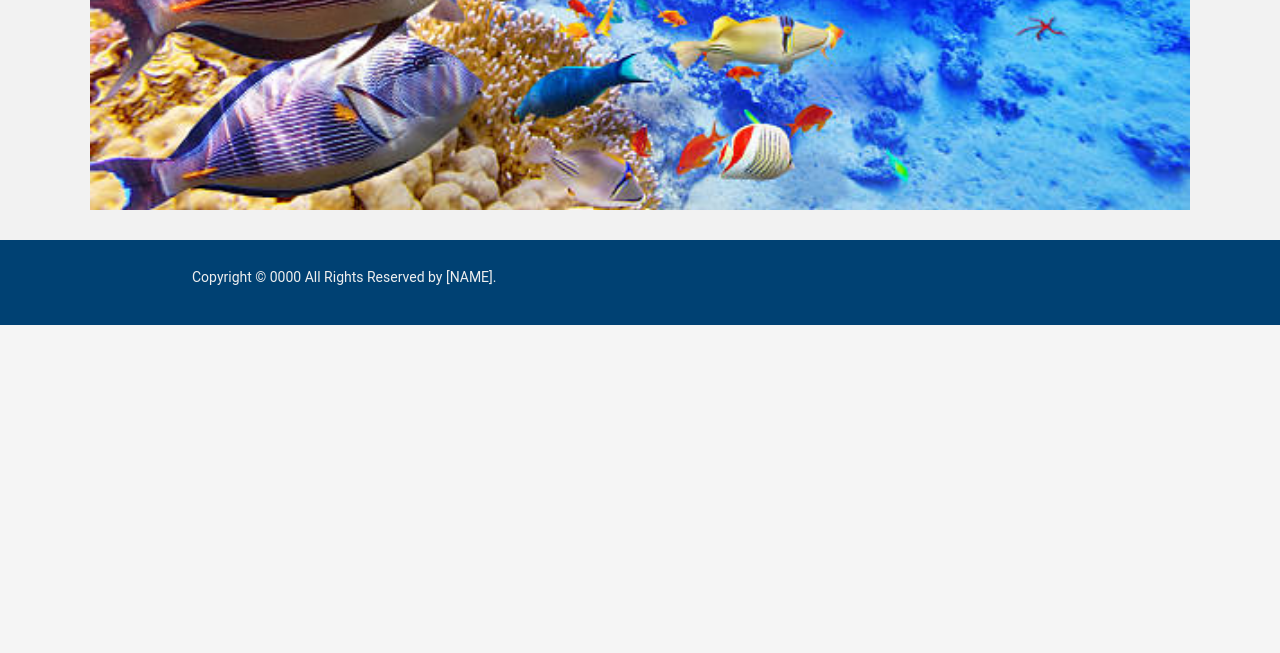
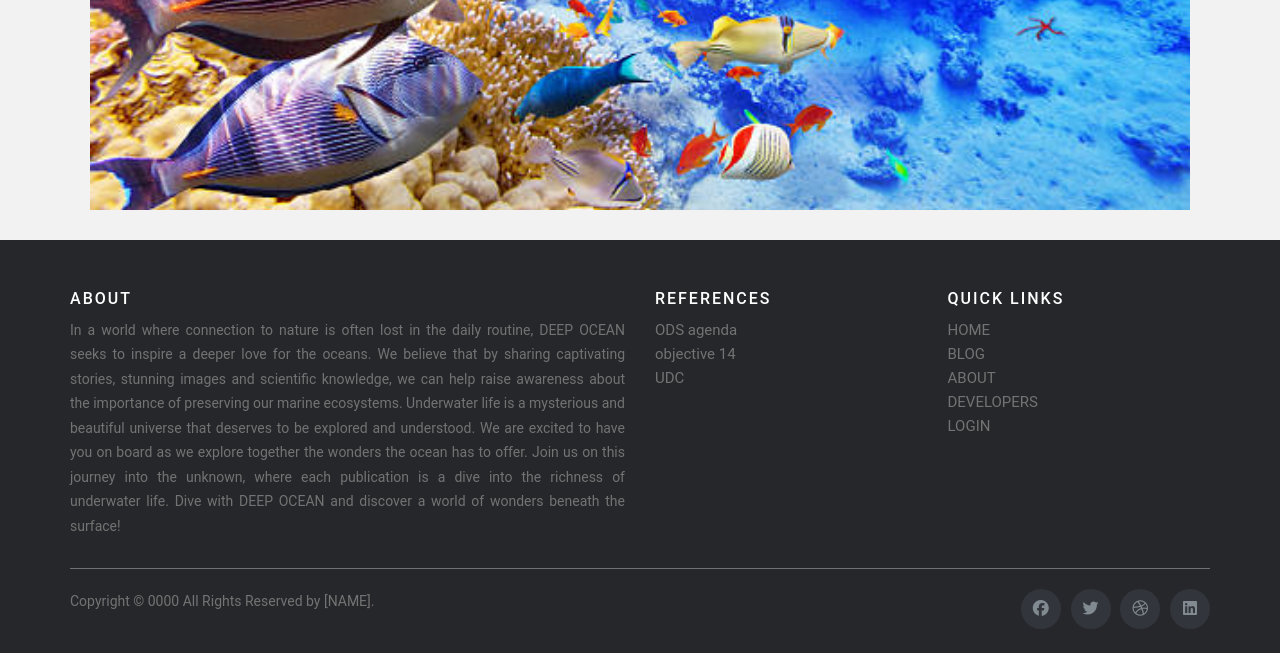
Before and after one commit to Eduarduar/blogMarino, a PHP site: page /about.php in a window 1280 px wide. Shown: the part 1146-1799 px from the top of the page. Before the commit the page ends 1471 px from the top, so only its background shows below. Run offline with PHP 8.4, Linux system fonts and the light colour scheme; some libraries are stand-ins or nearby versions.

Commit message:
Update: Se implemento el footer

```diff
--- a/404.php
+++ b/404.php
@@ -35,6 +35,7 @@
         <script src="./source/library/jquery/jquery-3.6.0.min.js"></script>
         <script src="./source/library/fontawesome-free-5.15.4-web/js/all.min.js"></script>
         <script src="./source/library/bootstrap/bootstrap5.3.2.min.js"></script>
+        <script src="./source/library/fontawesome/fontawesome.js"></script>
         <link rel="stylesheet" href="./source/library/jquery/jquery-ui-1.13.2.min.css">
         <link rel="stylesheet" href="./source/library/bootstrap/bootstrap3.2.0.min.css">
         <link rel="stylesheet" href="./source/library/fontawesome-free-5.15.4-web/css/all.min.css">
--- a/about.php
+++ b/about.php
@@ -10,6 +10,7 @@
         <meta name="viewport" content="width=device-width, initial-scale=1.0">
         <script src="./source/library/jquery/jquery-3.6.0.min.js"></script>
         <script src="./source/library/bootstrap/bootstrap5.3.2.min.js"></script>
+        <script src="./source/library/fontawesome/fontawesome.js"></script>
         <link rel="stylesheet" href="./source/library/jquery/jquery-ui-1.13.2.min.css">
         <link rel="stylesheet" href="./source/library/bootstrap/bootstrap3.2.0.min.css">
         <link rel="stylesheet" href="./source/library/fontawesome-free-5.15.4-web/css/all.min.css">
--- a/blog.php
+++ b/blog.php
@@ -14,6 +14,7 @@
         <meta name="viewport" content="width=device-width, initial-scale=1.0">
         <script src="./source/library/jquery/jquery-3.6.0.min.js"></script>
         <script src="./source/library/bootstrap/bootstrap5.3.2.min.js"></script>
+        <script src="./source/library/fontawesome/fontawesome.js"></script>
         <link rel="stylesheet" href="./source/library/jquery/jquery-ui-1.13.2.min.css">
         <link rel="stylesheet" href="./source/library/bootstrap/bootstrap3.2.0.min.css">
         <link rel="stylesheet" href="./source/library/fontawesome-free-5.15.4-web/css/all.min.css">
--- a/css/style_footer.css
+++ b/css/style_footer.css
@@ -1,47 +1,163 @@
-*{
-    margin: 0;
-    padding: 0;
-    font-family: 'Poppins', sans-serif;
-    box-sizing: border-box;
+.site-footer
+{
+  background-color:#26272b;
+  padding:45px 0 20px;
+  font-size:15px;
+  line-height:24px;
+  color:#737373;
 }
-.footer{
-    margin-top: auto;
-    width: 100%;
-    padding: 2.5rem 15%;
-    background: #004173;
-    color: #efefef;
-    display: flex;
-
+.site-footer hr
+{
+  border-top-color:#bbb;
+  opacity:0.5
 }
-.col-1, .col-2, .col-3 {
-    flex-grow: 1; /* Establece la misma proporción de crecimiento para todos */
-    text-align: left; /* Ajusta el alineamiento según tu preferencia */
-    /*border: 1px solid green; /* Agrega un borde para visualización */
+.site-footer hr.small
+{
+  margin:20px 0
 }
-.footer div h3 {
-    text-align: center;
-    font-weight: 300;
-    margin-bottom: 30px;
-    letter-spacing: 1px;
+.site-footer h6
+{
+  color:#fff;
+  font-size:16px;
+  text-transform:uppercase;
+  margin-top:5px;
+  letter-spacing:2px
 }
-.col-1 a{
-    color: #efefef;
+.site-footer a
+{
+  color:#737373;
 }
-.col-2 a, .col-3 a {
-    text-align: center;
-    display: block;
-    text-decoration: none;
-    color: #efefef;
-    margin-bottom: 10px;
-    /*border: 1px solid red; /* Agrega un borde para visualización */
+.site-footer a:hover
+{
+  color:#3366cc;
+  text-decoration:none;
 }
-.social-icons  {
-    margin-top: 30px;
+.footer-links
+{
+  padding-left:0;
+  list-style:none
 }
-.social.icons i{
-    font-size: 10px;
-    margin: 10px;
-    cursor: pointer;
-    justify-content: center;
-    align-items: center;
+.footer-links li
+{
+  display:block
 }
+.footer-links a
+{
+  color:#737373
+}
+.footer-links a:active,.footer-links a:focus,.footer-links a:hover
+{
+  color:#3366cc;
+  text-decoration:none;
+}
+.footer-links.inline li
+{
+  display:inline-block
+}
+.site-footer .social-icons
+{
+  text-align:right
+}
+.site-footer .social-icons a
+{
+  width:40px;
+  height:40px;
+  line-height:40px;
+  margin-left:6px;
+  margin-right:0;
+  border-radius:100%;
+  background-color:#33353d
+}
+.copyright-text
+{
+  margin:0
+}
+@media (max-width:991px)
+{
+  .site-footer [class^=col-]
+  {
+    margin-bottom:30px
+  }
+}
+@media (max-width:767px)
+{
+  .site-footer
+  {
+    padding-bottom:0
+  }
+  .site-footer .copyright-text,.site-footer .social-icons
+  {
+    text-align:center
+  }
+}
+.social-icons
+{
+  padding-left:0;
+  margin-bottom:0;
+  list-style:none
+}
+.social-icons li
+{
+  display:inline-block;
+  margin-bottom:4px
+}
+.social-icons li.title
+{
+  margin-right:15px;
+  text-transform:uppercase;
+  color:#96a2b2;
+  font-weight:700;
+  font-size:13px
+}
+.social-icons a{
+  background-color:#eceeef;
+  color:#818a91;
+  font-size:16px;
+  display:inline-block;
+  line-height:44px;
+  width:44px;
+  height:44px;
+  text-align:center;
+  margin-right:8px;
+  border-radius:100%;
+  -webkit-transition:all .2s linear;
+  -o-transition:all .2s linear;
+  transition:all .2s linear
+}
+.social-icons a:active,.social-icons a:focus,.social-icons a:hover
+{
+  color:#fff;
+  background-color:#29aafe
+}
+.social-icons.size-sm a
+{
+  line-height:34px;
+  height:34px;
+  width:34px;
+  font-size:14px
+}
+.social-icons a.facebook:hover
+{
+  background-color:#3b5998
+}
+.social-icons a.twitter:hover
+{
+  background-color:#00aced
+}
+.social-icons a.linkedin:hover
+{
+  background-color:#007bb6
+}
+.social-icons a.dribbble:hover
+{
+  background-color:#ea4c89
+}
+@media (max-width:767px)
+{
+  .social-icons li.title
+  {
+    display:block;
+    margin-right:0;
+    font-weight:600
+  }
+}
--- a/developers.php
+++ b/developers.php
@@ -10,6 +10,7 @@
         <meta name="viewport" content="width=device-width, initial-scale=1.0">
         <script src="./source/library/jquery/jquery-3.6.0.min.js"></script>
         <script src="./source/library/bootstrap/bootstrap5.3.2.min.js"></script>
+        <script src="./source/library/fontawesome/fontawesome.js"></script>
         <link rel="stylesheet" href="./source/library/jquery/jquery-ui-1.13.2.min.css">
         <link rel="stylesheet" href="./source/library/bootstrap/bootstrap3.2.0.min.css">
         <link rel="stylesheet" href="./source/library/fontawesome-free-5.15.4-web/css/all.min.css">
--- a/index.php
+++ b/index.php
@@ -17,7 +17,7 @@
         <!--https://cdn.jsdelivr.net/npm/bootstrap@5.3.2/dist/js/bootstrap.bundle.min.js-->
         <script src="./source/library/bootstrap/bootstrap5.3.2.min.js"></script>
         <!-- //kit.fontawesome.com/997c58a28f.js -->
-        <script src="./source/library/fontawesome-free-5.15.4-web/js/all.min.js"></script>
+        <script src="./source/library/fontawesome/fontawesome.js"></script>
         <!-- Ahora: https://code.jquery.com/ui/1.13.2/themes/smoothness/jquery-ui.css  original: //code.jquery.com/ui/1.11.2/themes/smoothness/jquery-ui.css -->
         <link rel="stylesheet" href="./source/library/jquery/jquery-ui-1.13.2.min.css">
         <!-- //maxcdn.bootstrapcdn.com/bootstrap/3.2.0/css/bootstrap.min.css -->
--- a/post.php
+++ b/post.php
@@ -15,6 +15,7 @@
         <meta name="viewport" content="width=device-width, initial-scale=1.0">
         <script src="./source/library/jquery/jquery-3.6.0.min.js"></script>
         <script src="./source/library/bootstrap/bootstrap5.3.2.min.js"></script>
+        <script src="./source/library/fontawesome/fontawesome.js"></script>
         <link rel="stylesheet" href="./source/library/jquery/jquery-ui-1.13.2.min.css">
         <link rel="stylesheet" href="./source/library/bootstrap/bootstrap3.2.0.min.css">
         <link rel="stylesheet" href="./source/library/fontawesome-free-5.15.4-web/css/all.min.css">
--- a/views/footer.php
+++ b/views/footer.php
@@ -1,42 +1,49 @@
+  <footer class="site-footer">
+      <div class="container">
+        <div class="row">
+          <div class="col-sm-12 col-md-6">
+            <h6>About</h6>
+            <p class="text-justify">In a world where connection to nature is often lost in the daily routine, DEEP OCEAN seeks to inspire a deeper love for the oceans. We believe that by sharing captivating stories, stunning images and scientific knowledge, we can help raise awareness about the importance of preserving our marine ecosystems. Underwater life is a mysterious and beautiful universe that deserves to be explored and understood. We are excited to have you on board as we explore together the wonders the ocean has to offer. Join us on this journey into the unknown, where each publication is a dive into the richness of underwater life. Dive with DEEP OCEAN and discover a world of wonders beneath the surface!</p>
+          </div>
 
-<footer class="footer">
-    <div class="col-1">
-        <!-- <h3>ABOUT</h3> -->
-            <!-- <p class="text-justify">Scanfcode.com <i>CODE WANTS TO BE SIMPLE </i> is an initiative  to help the upcoming <br>
-                programmers with the code. Scanfcode focuses on providing the most efficient<br>
-                code or snippets as the code wants to be simple. We will help programmers build<br>
-                up concepts in different programming languages that include C, C++, Java, HTML,<br>
-                Bootstrap, JavaScript, PHP, Android, SQL and Algorithm.</p> -->
-            <!-- <br>
-                <br> <br> -->
-                <p class="copyright-text">Copyright &copy; 0000 All Rights Reserved by
-                    <a href="#">[NAME]</a>.
-                </p>
-<!--
+          <div class="col-xs-6 col-md-3">
+            <h6>References</h6>
+            <ul class="footer-links">
+              <li><a href="https://sdgs.un.org/es/goals">ODS agenda</a></li>
+              <li><a href="https://www.un.org/sustainabledevelopment/es/oceans/">objective 14</a></li>
+              <li><a href="hhttps://www.ucol.mx/">UDC</a></li>
+            </ul>
+          </div>
 
-    </div>
-    <div class="col-2">
-        <h3>CATEGORIES</h3>
-            <a href="#">C</a>
-            <a href="#">UI Desing</a>
-            <a href="#">PHP</a>
-            <a href="#">Java </a>
-            <a href="#">Android </a>
-            <a href="#">Templates</a>
-    </div>
-    <div class="col-3">
-        <h3>QUICK LINKS</h3>
-            <a href="#">About Us </a>
-            <a href="#">Contact Us</a>
-            <a href="#">Contribute</a>
-            <a href="#">Privacy Policy</a>
-            <a href="#">Sitemap </a>
-        <div class="social-icons">
-            <i class="fa-brands fa-facebook"></i>
-            <i class="fa-brands fa-twitter"></i>
-            <i class="fa-brands fa-instagram"></i>
+          <div class="col-xs-6 col-md-3">
+            <h6>Quick Links</h6>
+            <ul class="footer-links">
+              <li><a href="<?php echo $currentDir; ?>/">HOME</a></li>
+              <li><a href="<?php echo $currentDir; ?>/blog">BLOG</a></li>
+              <li><a href="<?php echo $currentDir; ?>/about">ABOUT</a></li>
+              <li><a href="<?php echo $currentDir; ?>/developers">DEVELOPERS</a></li>
+              <li><a href="<?php echo $currentDir; ?>/login">LOGIN</a></li>
+            </ul>
+          </div>
         </div>
+        <hr>
+      </div>
+      <div class="container">
+        <div class="row">
+          <div class="col-md-8 col-sm-6 col-xs-12">
+            <p class="copyright-text">Copyright &copy; 0000 All Rights Reserved by
+         <a href="#">[NAME]</a>.
+            </p>
+          </div>
 
-    </div> -->
-
+          <div class="col-md-4 col-sm-6 col-xs-12">
+            <ul class="social-icons">
+              <li><a class="facebook" href="#"><i class="fa fa-facebook" aria-hidden="true"></i></a></li>
+              <li><a class="twitter" href="#"><i class="fa fa-twitter"></i></a></li>
+              <li><a class="dribbble" href="#"><i class="fa fa-dribbble"></i></a></li>
+              <li><a class="linkedin" href="#"><i class="fa fa-linkedin"></i></a></li>
+            </ul>
+          </div>
+        </div>
+      </div>
 </footer>
--- a/views/footer_manage.php
+++ b/views/footer_manage.php
@@ -1,5 +1,4 @@
 </div>
-<?php include '../views/footer.php'; ?>
 </main>
 <div class="overlay"></div>
 </div>
```
Also changed, not shown: manage/settings.php (+30 -30 lines), source/library/fontawesome/fontawesome.js (added).
